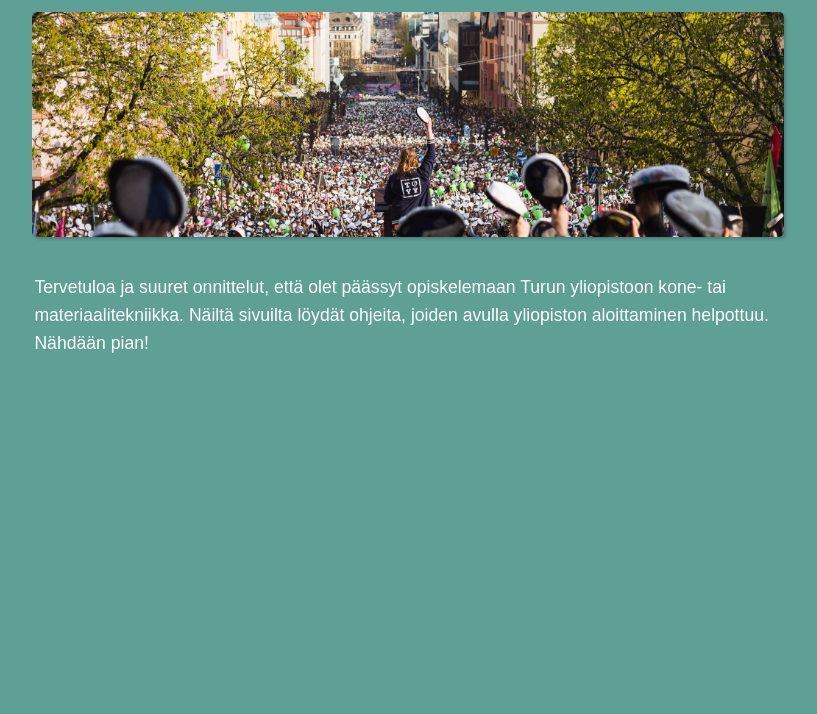
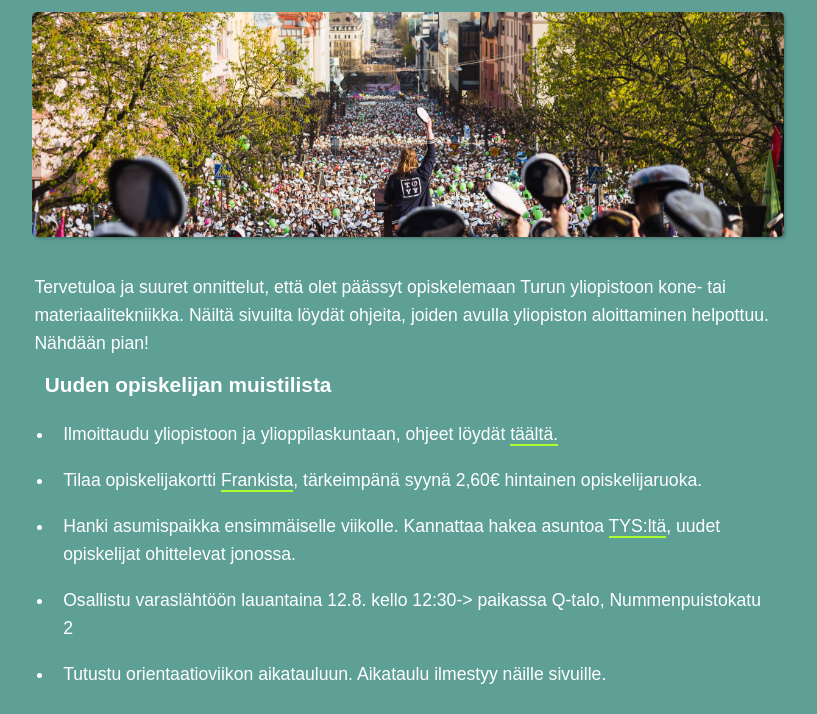
Before and after one commit to DigitKoodit/komateekkarit.fi, a Gatsby site: page / in a window 1280 px wide. Shown: the part 212-926 px from the top of the page, without its empty margins (232-1049 px from the left). Before the commit the page ends 800 px from the top, so only its background shows below. Built offline with nearby package versions, Linux system fonts and the light colour scheme; Gatsby itself is replaced by a stand-in of ours.

Commit message:
Add todo to index.

```diff
--- a/src/components/header.js
+++ b/src/components/header.js
@@ -5,13 +5,10 @@ import "./styles.css"
 const Header = () => (
   <header>
     <Link to="/">
-      Orientaatioviikko
+      Etusivu
     </Link>
     <Link to="/tuutorit">
       Tuutorit
-    </Link>
-    <Link to="/muistilista">
-      Muistilista
     </Link>
   </header>
 )
--- a/src/components/styles.css
+++ b/src/components/styles.css
@@ -155,6 +155,34 @@ footer {
   margin-bottom: 0.5em;
 }
 
+.TextContainer > h3 {
+  font-size: 1.3rem;
+  margin: 0.5em;
+  font-weight: 700;
+}
+
+.Todo {
+  margin-left: 20px;
+}
+
+.Todo > ul {
+  list-style: disc;
+}
+
+.Todo > ul > li {
+  padding: 0.5em;
+}
+
+.Todo > ul > li > a {
+  text-decoration: none;
+  color: #fff;
+  border-bottom: 2px solid greenyellow;
+}
+
+.Todo > ul > li > a:hover {
+  color: greenyellow;
+}
+
 .Happenings {
   padding: 0.5em 1.5em;
   width: 100%;
@@ -285,6 +313,8 @@ footer {
 
 .Tutor {
   display: inline-flex;
+  flex-direction: row;
+  align-items: flex-start;
 }
 
 .Tutor > .Tutor-info {
@@ -308,6 +338,7 @@ footer {
 
 .Tutor > img {
   width: 50%;
+  height: auto;
 }
 
 @media (min-width: 720px), (min-screen-width: 720px) {
--- /dev/null
+++ b/src/components/todo.js
@@ -0,0 +1,21 @@
+import React from 'react';
+
+const Todo = () => (
+  <div className="Todo">
+    <ul>
+      <li>Ilmoittaudu yliopistoon ja ylioppilaskuntaan, ohjeet löydät <Link href="https://www.utu.fi/fi/opiskelijaksi/ilmo">täältä.</Link></li>
+      <li>Tilaa opiskelijakortti <Link href="https://www.frank.fi/opiskelijakortti/">Frankista</Link>, tärkeimpänä syynä 2,60€ hintainen opiskelijaruoka.</li>
+      <li>Hanki asumispaikka ensimmäiselle viikolle. Kannattaa hakea asuntoa <Link href="https://tys.fi/">TYS:ltä</Link>, uudet opiskelijat ohittelevat jonossa.</li>
+      <li>Osallistu varaslähtöön lauantaina 12.8. kello 12:30-> paikassa Q-talo, Nummenpuistokatu 2</li>
+      <li>Tutustu orientaatioviikon aikatauluun. Aikataulu ilmestyy näille sivuille.</li>
+    </ul>
+  </div>
+);
+
+const Link = ({ href, children }) => (
+  <a target="_blank" href={href}>
+    {children}
+  </a>
+);
+
+export default Todo;
--- a/src/pages/index.js
+++ b/src/pages/index.js
@@ -2,7 +2,7 @@ import React from "react"
 
 import Layout from "../components/layout"
 import SEO from "../components/seo"
-import Happenings from "../components/happenings/happenings";
+import Todo from "../components/todo";
 
 import vappu from '../static/vappu.jpg';
 
@@ -15,6 +15,10 @@ const IndexPage = () => (
     <div className="TextContainer">
       Tervetuloa ja suuret onnittelut, että olet päässyt opiskelemaan Turun yliopistoon kone- tai materiaalitekniikka.
       Näiltä sivuilta löydät ohjeita, joiden avulla yliopiston aloittaminen helpottuu. Nähdään pian!
+
+      <h3>Uuden opiskelijan muistilista</h3>
+
+      <Todo />
     </div>
   </Layout>
 )
--- a/src/pages/muistilista.js
+++ b/src/pages/muistilista.js
@@ -2,14 +2,16 @@ import React from "react"
 
 import Layout from "../components/layout"
 import SEO from "../components/seo"
+import Todo from "../components/todo";
 
 const ChecklistPage = () => (
   <Layout>
     <SEO title="Muistilista" />
     <div className="TextContainer">
       Tältä sivulta löydät listan asioista jotka uuden opiskelijan tulee muistaa tehdä.
+      <Todo />
     </div>
   </Layout>
-)
+);
 
 export default ChecklistPage
```
